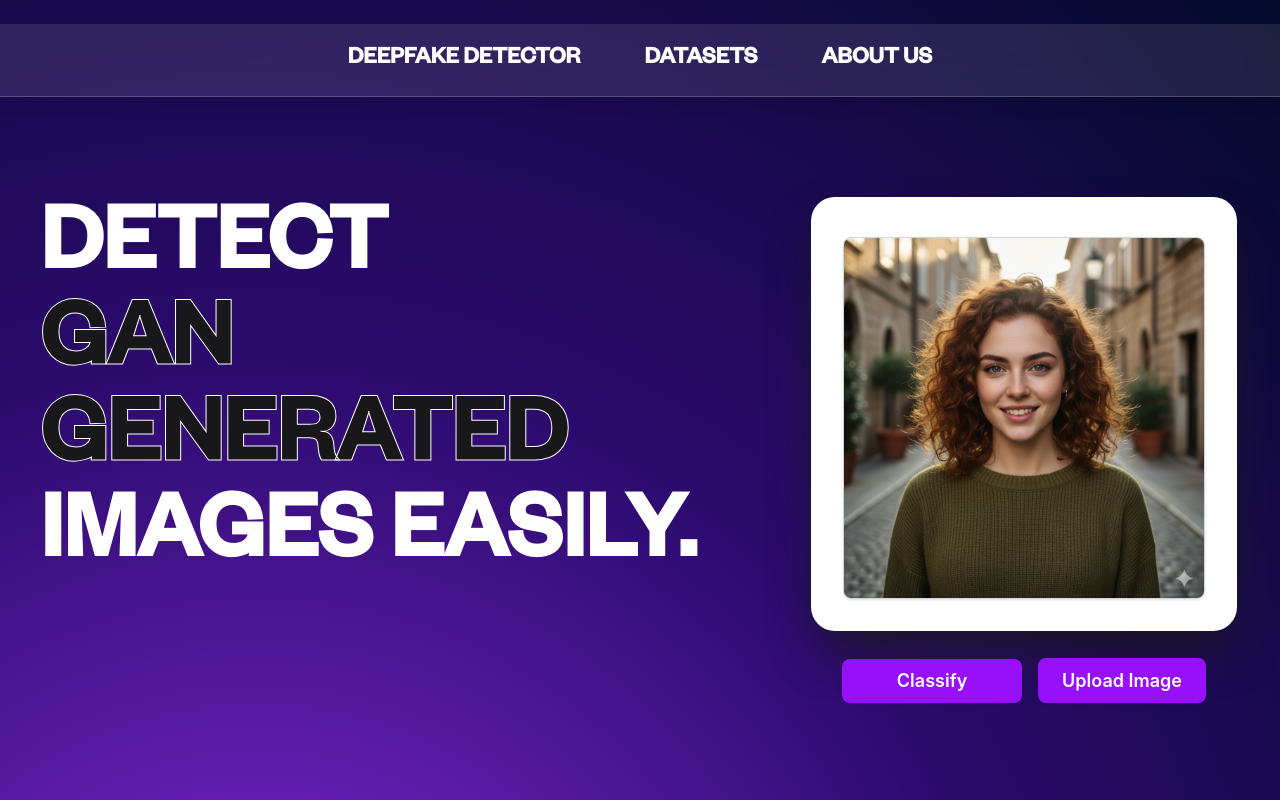
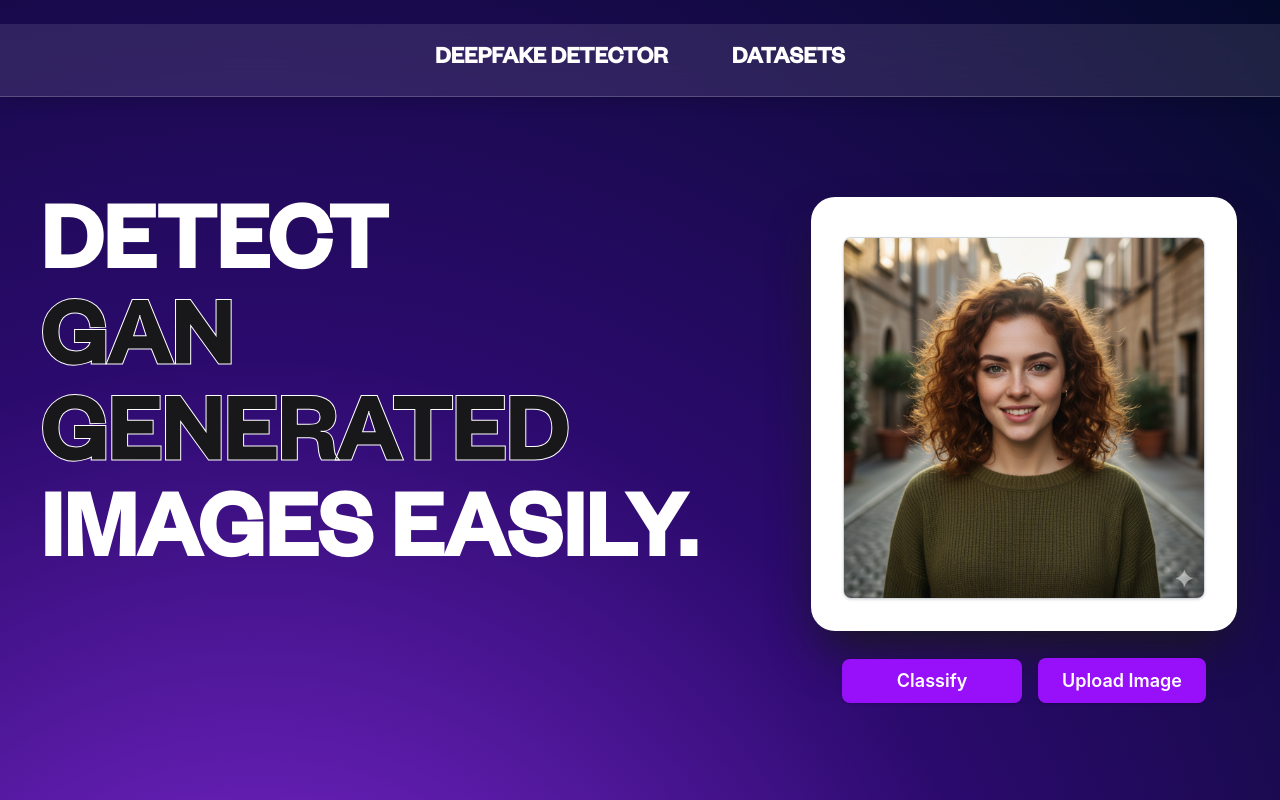
Before and after one commit to Kuldeep-singh24/GAN-generated-fake-image-detection, a React (Vite) app in the folder frontend/: page / in a window 1280 px wide. Shown: the top 800 px of the page. Built offline with nearby package versions, Linux system fonts and the light colour scheme.

Commit message:
Update Navbar.jsx

```diff
--- a/frontend/src/components/Navbar.jsx
+++ b/frontend/src/components/Navbar.jsx
@@ -21,7 +21,7 @@ function Navbar() {
     }
   };
 
-  const menuItems = ["Deepfake Detector", "Datasets", "About us"];
+  const menuItems = ["Deepfake Detector", "Datasets"];
 
   return (
     <div className="fixed mt-6 w-full z-50 ">
```
